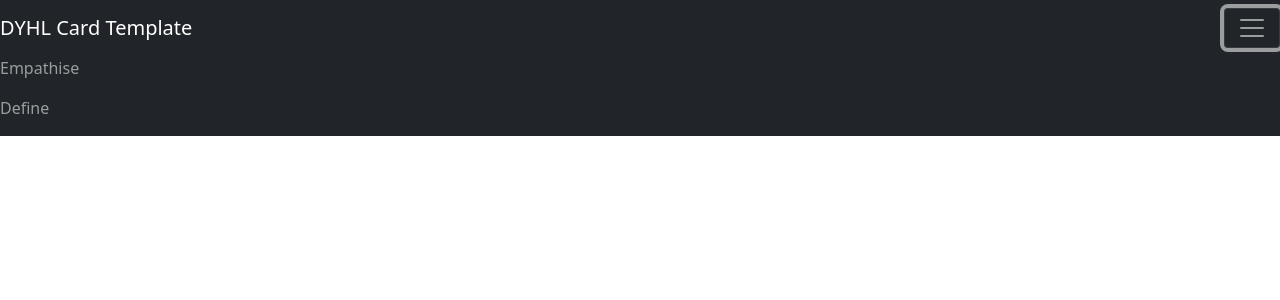
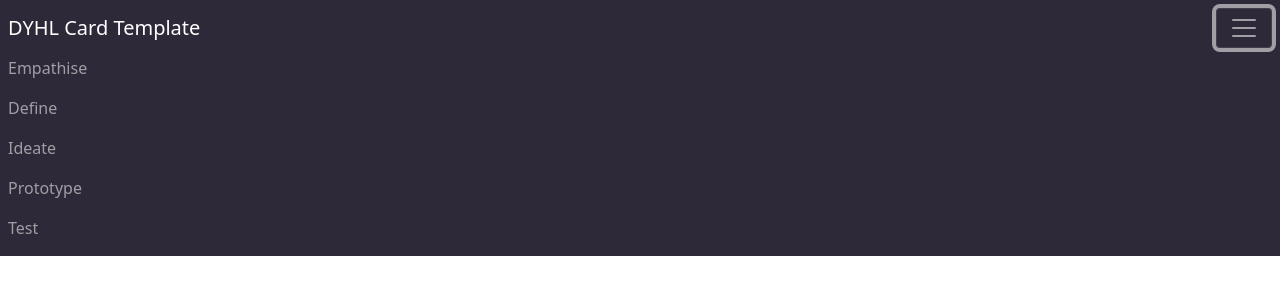
Before and after one commit to jblossey/life-design-template, a Vue app: page / in a window 1280 px wide. Both pictures are taken after a click on the button 1252 px from the left and 28 px from the top of the page. Shown: the top 300 px of the page. Built offline with nearby package versions, Linux system fonts and the light colour scheme.

Commit message:
add: custom color theme

```diff
--- a/package.json
+++ b/package.json
@@ -25,10 +25,10 @@
     "eslint": "^6.7.2",
     "eslint-plugin-import": "^2.20.2",
     "eslint-plugin-vue": "^6.2.2",
+    "node-sass": "^5.0.0",
     "popper.js": "^1.16.1",
     "portal-vue": "^2.1.7",
-    "sass": "^1.26.11",
-    "sass-loader": "^10.0.2",
+    "sass-loader": "10.1.1",
     "vue-cli-plugin-bootstrap-vue": "~0.7.0",
     "vue-template-compiler": "^2.6.11"
   }
--- a/public/index.html
+++ b/public/index.html
@@ -6,56 +6,6 @@
     <meta name="viewport" content="width=device-width,initial-scale=1.0">
     <link rel="icon" href="<%= BASE_URL %>favicon.ico">
     <title>Design Your Happy Life Card Templat</title>
-    <style>
-      /* RESET ALL CSS */
-      /*  http://meyerweb.com/eric/tools/css/reset/
-          v2.0 | 20110126
-          License: none (public domain)
-      */
-      html, body, div, span, applet, object, iframe,
-      h1, h2, h3, h4, h5, h6, p, blockquote, pre,
-      a, abbr, acronym, address, big, cite, code,
-      del, dfn, em, img, ins, kbd, q, s, samp,
-      small, strike, strong, sub, sup, tt, var,
-      b, u, i, center,
-      dl, dt, dd, ol, ul, li,
-      fieldset, form, label, legend,
-      table, caption, tbody, tfoot, thead, tr, th, td,
-      article, aside, canvas, details, embed,
-      figure, figcaption, footer, header, hgroup,
-      menu, nav, output, ruby, section, summary,
-      time, mark, audio, video {
-        margin: 0;
-        padding: 0;
-        border: 0;
-        font-size: 100%;
-        font: inherit;
-        vertical-align: baseline;
-      }
-      /* HTML5 display-role reset for older browsers */
-      article, aside, details, figcaption, figure,
-      footer, header, hgroup, menu, nav, section {
-        display: block;
-      }
-      body {
-        line-height: 1;
-      }
-      ol, ul {
-        list-style: none;
-      }
-      blockquote, q {
-        quotes: none;
-      }
-      blockquote:before, blockquote:after,
-      q:before, q:after {
-        content: '';
-        content: none;
-      }
-      table {
-        border-collapse: collapse;
-        border-spacing: 0;
-      }
-    </style>
   </head>
   <body>
     <noscript>
--- a/src/App.vue
+++ b/src/App.vue
@@ -13,14 +13,9 @@ export default {
 };
 </script>
 
-<style>
-#app {
-  font-family: Avenir, Helvetica, Arial, sans-serif;
-  -webkit-font-smoothing: antialiased;
-  -moz-osx-font-smoothing: grayscale;
-  text-align: left;
-  color: black;
-  margin: 0;
-  padding: 0;
-}
+<style lang="scss">
+  @import "assets/custom.scss";
+  @import "~bootstrap/scss/bootstrap.scss";
+  @import '~bootstrap-vue/dist/bootstrap-vue.css';
+
 </style>
--- /dev/null
+++ b/src/assets/custom.scss
@@ -0,0 +1,10 @@
+$theme-colors: (
+  "primary":    #d01b24,
+  "secondary":  #24d01b,
+  "success":    palegreen,
+  "info":       #a595a7,
+  "warning":    #d67574,
+  "danger":     orangered,
+  "light":      #f8f7f6,
+  "dark":       #2e2939
+)
--- a/src/components/Navbar.vue
+++ b/src/components/Navbar.vue
@@ -1,6 +1,6 @@
 <template>
   <div>
-      <b-navbar toggleable="true" type="dark" variant="dark">
+      <b-navbar toggleable="true" type="dark" variant="dark" class="p-2">
         <b-navbar-brand href="#">DYHL Card Template</b-navbar-brand>
         <b-navbar-toggle target="nav-collapse"></b-navbar-toggle>
 
@@ -8,6 +8,9 @@
             <b-navbar-nav>
                 <b-nav-item href="#">Empathise</b-nav-item>
                 <b-nav-item href="#">Define</b-nav-item>
+                <b-nav-item href="#">Ideate</b-nav-item>
+                <b-nav-item href="#">Prototype</b-nav-item>
+                <b-nav-item href="#">Test</b-nav-item>
             </b-navbar-nav>
         </b-collapse>
     </b-navbar>
@@ -17,9 +20,6 @@
 <script>
 export default {
   name: 'Navbar',
-  props: {
-    msg: String,
-  },
 };
 </script>
 
```
Also changed, not shown: 1 other file (tests, documents, lock files or other folders).
